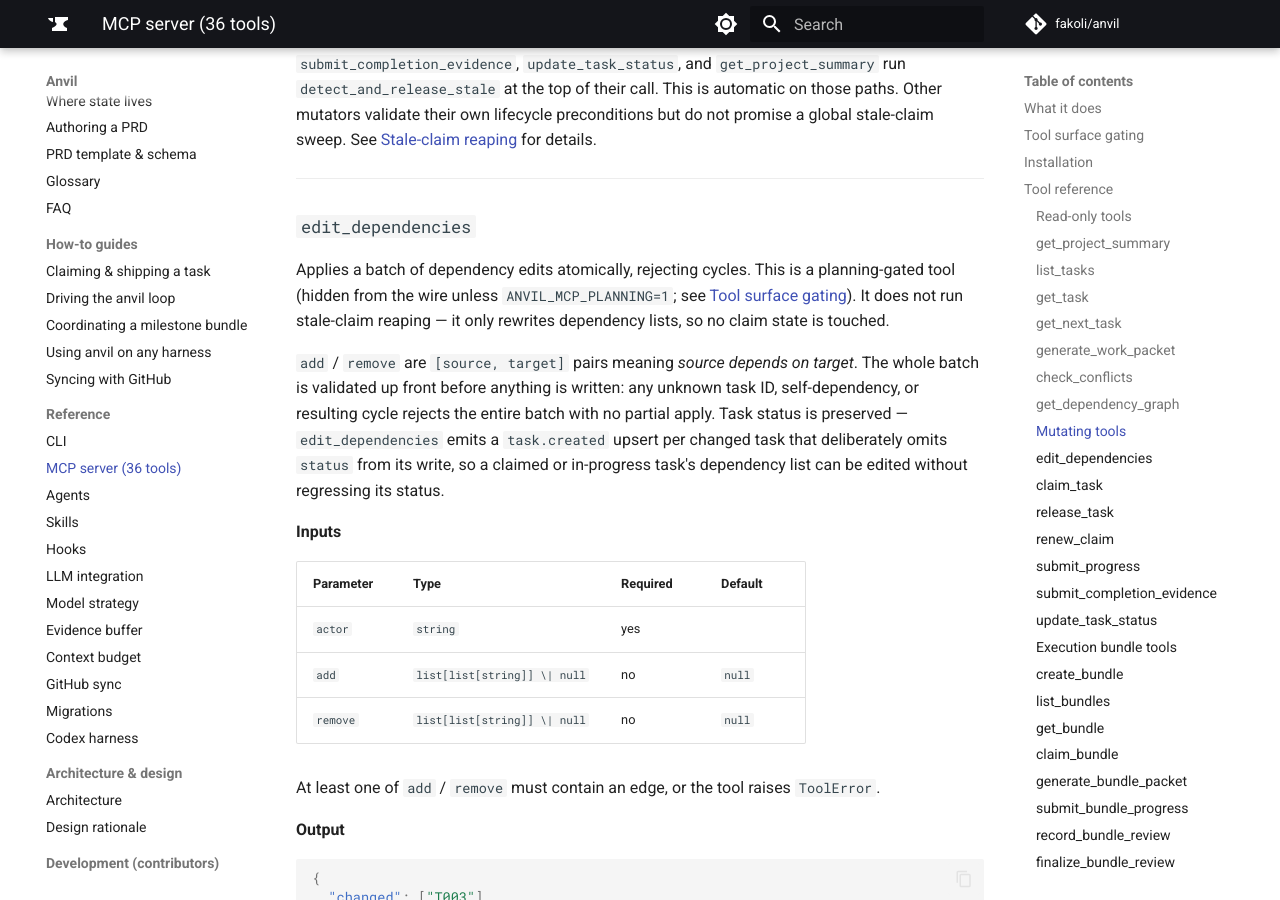
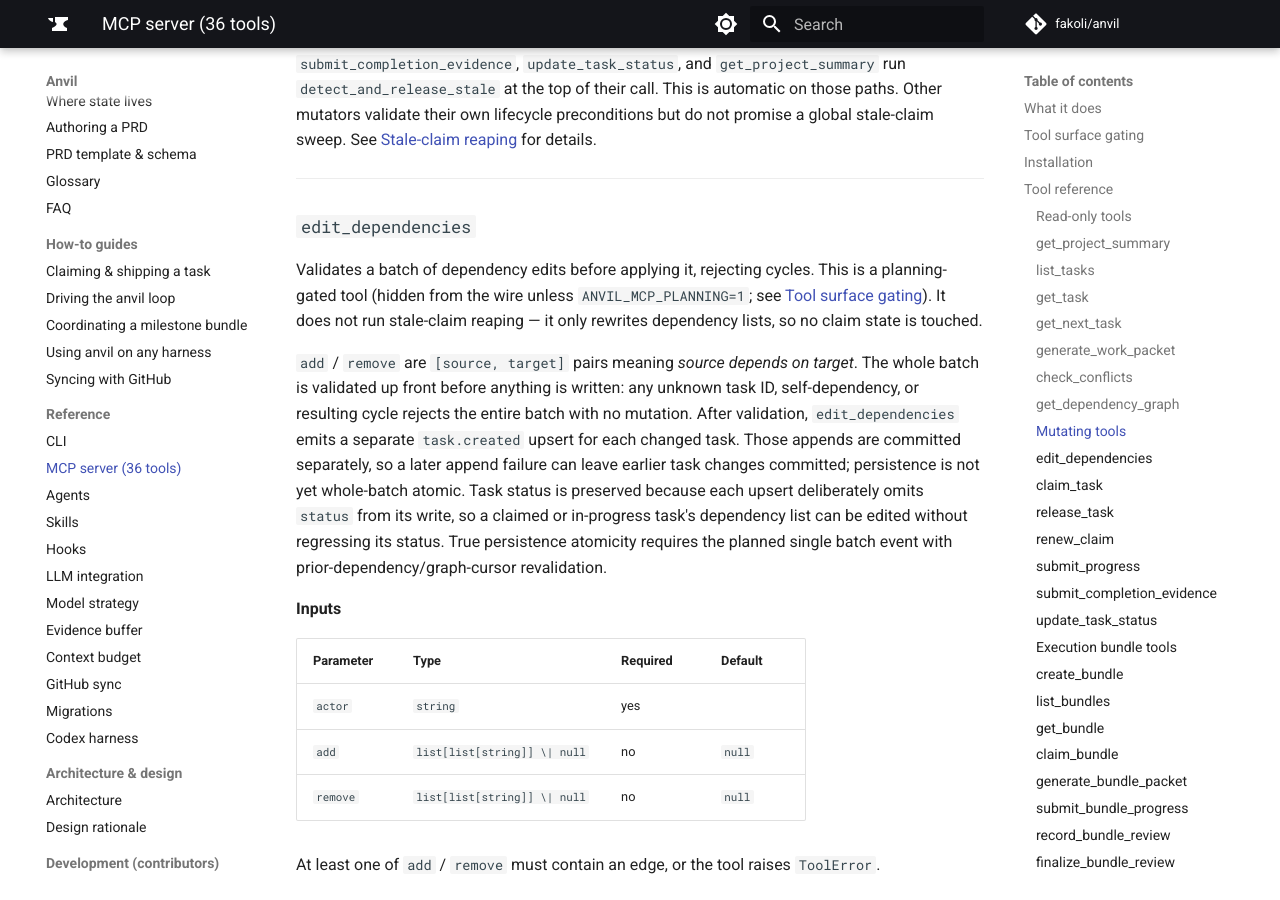
Before and after one commit to fakoli/anvil, an MkDocs documentation site: the page built from docs/mcp.md, in a window 1280 px wide and 900 px high, scrolled down 9040 px. Built offline with MkDocs 1.6.1 and Material for MkDocs 9.7.7, drawn with Linux system fonts in a browser that asks for light colours; comment, search, counter and statistics services are not loaded.

```diff
--- a/docs/mcp.md
+++ b/docs/mcp.md
@@ -406,17 +406,20 @@
 
 ### `edit_dependencies`
 
-Applies a batch of dependency edits atomically, rejecting cycles. This is a
+Validates a batch of dependency edits before applying it, rejecting cycles. This is a
 planning-gated tool (hidden from the wire unless `ANVIL_MCP_PLANNING=1`; see
 [Tool surface gating](#tool-surface-gating)). It does not run stale-claim reaping — it
 only rewrites dependency lists, so no claim state is touched.
 
 `add` / `remove` are `[source, target]` pairs meaning *source depends on target*. The whole
 batch is validated up front before anything is written: any unknown task ID, self-dependency,
-or resulting cycle rejects the entire batch with no partial apply. Task status is preserved —
-`edit_dependencies` emits a `task.created` upsert per changed task that deliberately omits
-`status` from its write, so a claimed or in-progress task's dependency list can be edited
-without regressing its status.
+or resulting cycle rejects the entire batch with no mutation. After validation,
+`edit_dependencies` emits a separate `task.created` upsert for each changed task. Those
+appends are committed separately, so a later append failure can leave earlier task changes
+committed; persistence is not yet whole-batch atomic. Task status is preserved because each
+upsert deliberately omits `status` from its write, so a claimed or in-progress task's
+dependency list can be edited without regressing its status. True persistence atomicity
+requires the planned single batch event with prior-dependency/graph-cursor revalidation.
 
 **Inputs**
 
```
Also changed, not shown: 1 other file.
